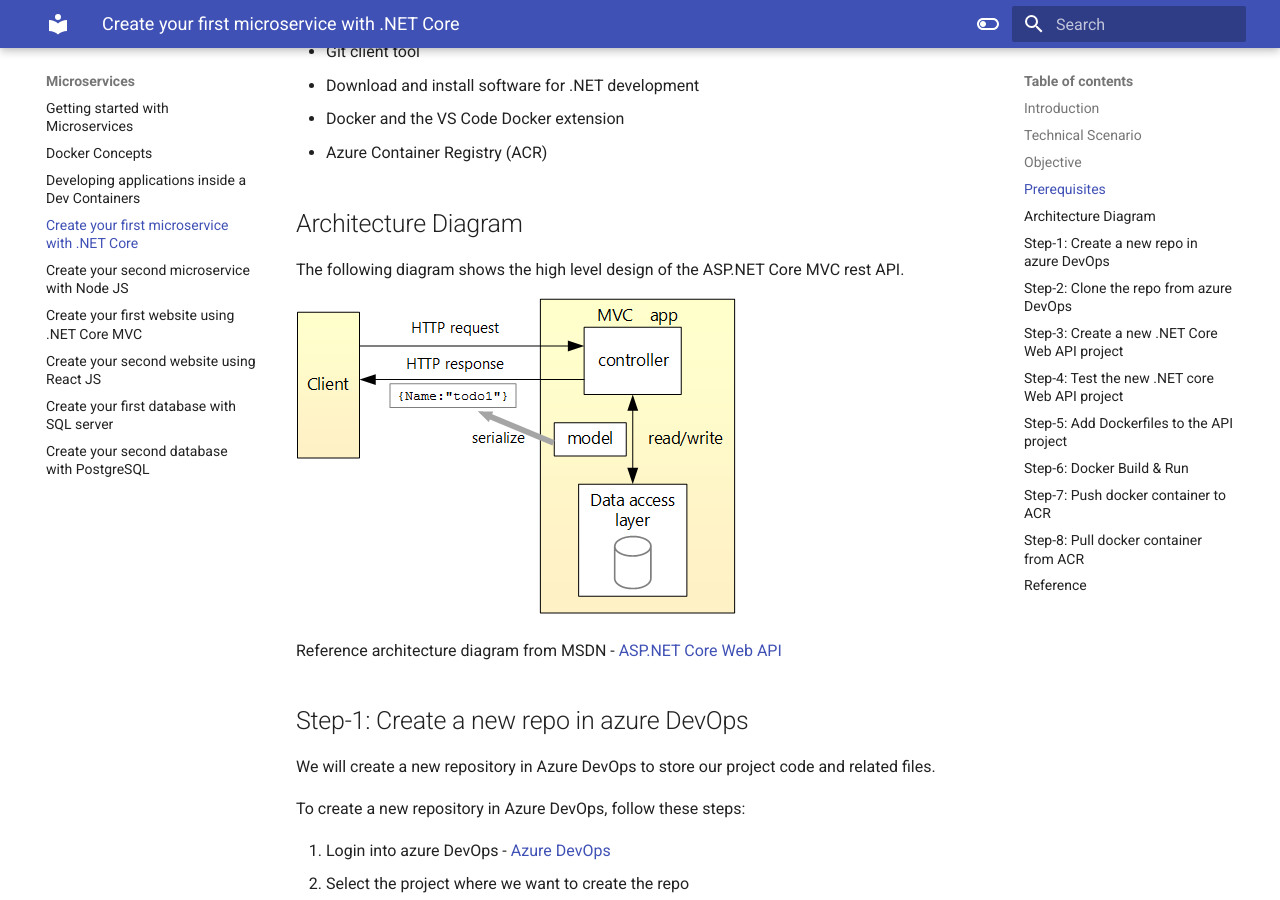
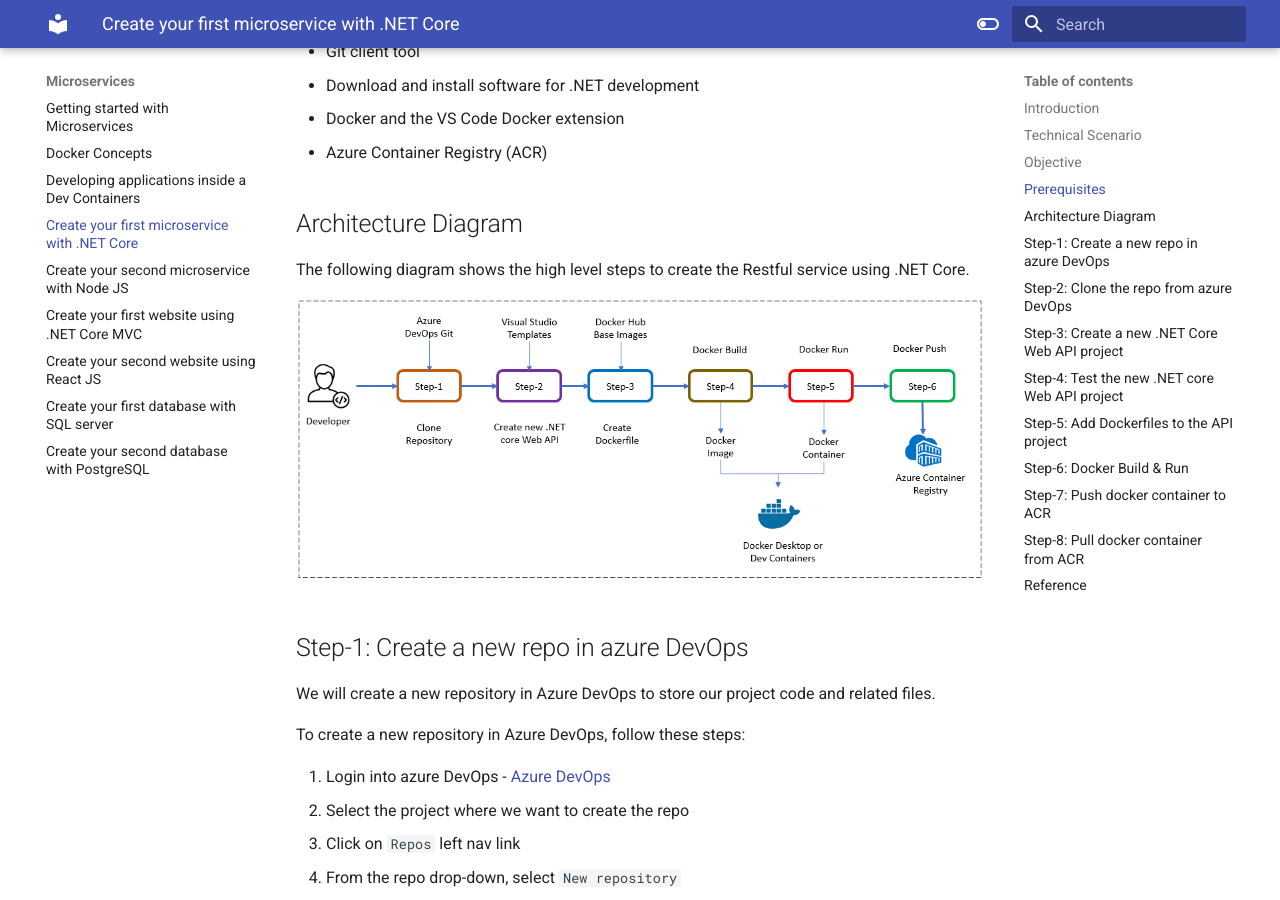
Before and after one commit to akeesari/micros-k8s, an MkDocs documentation site: the page built from docs/microservices/1.aspnet-api.md, in a window 1280 px wide and 900 px high, scrolled down 1381 px. Built offline with MkDocs 1.6.1 and Material for MkDocs 9.7.7, drawn with Linux system fonts in a browser that asks for light colours.

Commit message:
added images

```diff
--- a/docs/microservices/1.aspnet-api.md
+++ b/docs/microservices/1.aspnet-api.md
@@ -38,11 +38,12 @@
 
 ## Architecture Diagram
 
-The following diagram shows the high level design of the ASP.NET Core MVC rest API.
+The following diagram shows the high level steps to create the Restful service using .NET Core.
 
-[![Alt text](images/image-31.jpg)](images/image-31.jpg){:target="_blank"}
+[![Alt text](images/image-8.png)](images/image-8.png){:target="_blank"}
 
-Reference architecture diagram from MSDN - [ASP.NET Core Web API](https://learn.microsoft.com/en-us/aspnet/core/tutorials/first-web-api?view=aspnetcore-7.0&tabs=visual-studio){:target="_blank"}
+<!--
+Reference architecture diagram from MSDN - [ASP.NET Core Web API](https://learn.microsoft.com/en-us/aspnet/core/tutorials/first-web-api?view=aspnetcore-7.0&tabs=visual-studio){:target="_blank"} -->
 
 ## Step-1: Create a new repo in azure DevOps
 
```
Also changed, not shown: docs/microservices/2.node-api.md (+7 -1 lines), docs/microservices/3.aspnet-app.md (+6 -0 lines), docs/microservices/4.react-app.md (+6 -0 lines), docs/microservices/images/image-10.png (added), docs/microservices/images/image-11.png (added), docs/microservices/images/image-8.png (added), docs/microservices/images/image-9.png (added).
